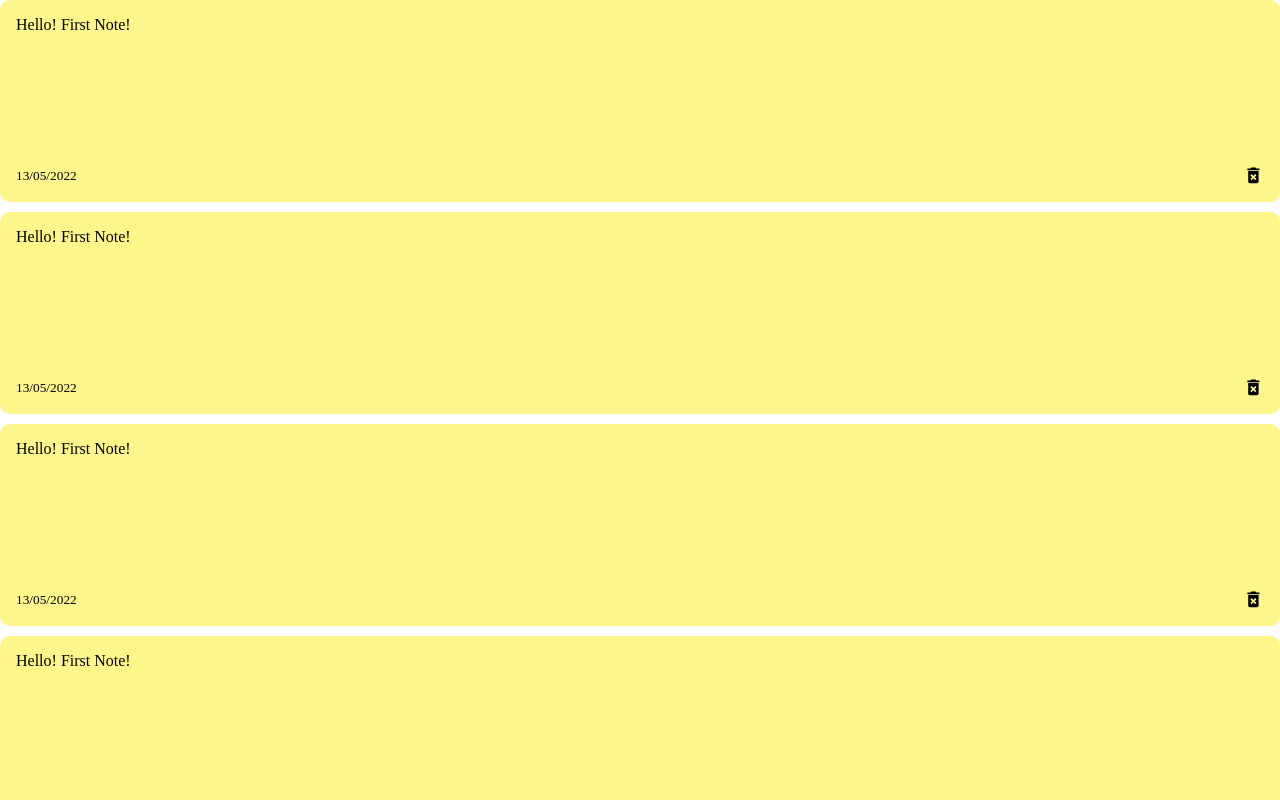
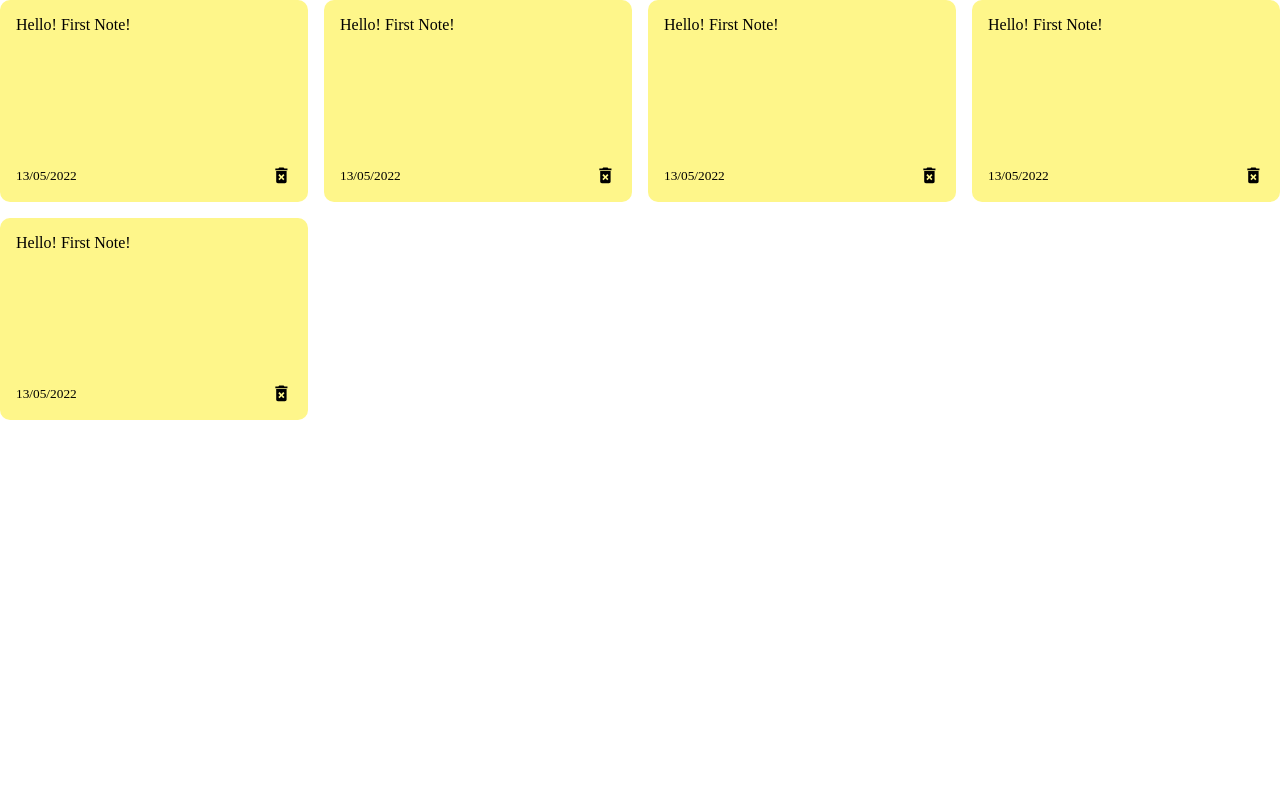
Before and after one commit to Zack1808/note-app, a React (Create React App) app: page / in a window 1280 px wide. Shown: the top 800 px of the page. Built offline with nearby package versions, Linux system fonts and the light colour scheme.

Commit message:
Styled the NotesList component

```diff
--- a/src/components/NotesList.js
+++ b/src/components/NotesList.js
@@ -1,4 +1,7 @@
 import React from 'react';
+
+// Importing the style file
+import '../css/NotesList.css'
 
 // Importing the costume made components
 import Note from './Note';
--- a/src/css/Note.css
+++ b/src/css/Note.css
@@ -1,6 +1,5 @@
 .note {
     background-color: #fef68a;
-    margin-bottom: 10px;
     border-radius: 10px;
     padding: 1rem;
     min-height: 170px;
--- /dev/null
+++ b/src/css/NotesList.css
@@ -0,0 +1,5 @@
+.notes-list {
+    display: grid;
+    grid-gap: 1rem;
+    grid-template-columns: repeat(auto-fit, minmax(250px, 1fr));
+}
```
